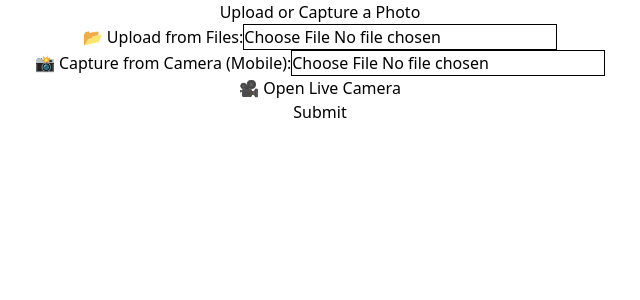
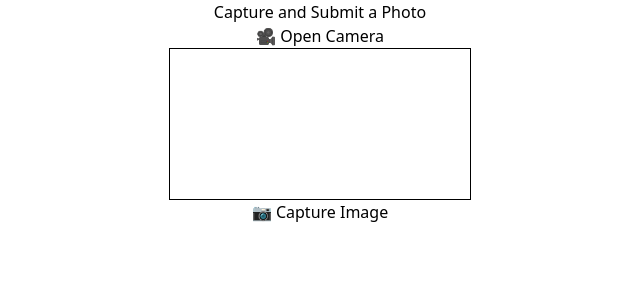
Before and after one commit to EliasMeh/ProjetHackathon, a Next.js app: page / in a window 1280 px wide. Shown: the top 300 px of the page, without its empty margins (320-960 px from the left). Built offline with nearby package versions, Linux system fonts and the light colour scheme.

Commit message:
test ajout metadata

```diff
--- a/package.json
+++ b/package.json
@@ -9,6 +9,7 @@
     "lint": "next lint"
   },
   "dependencies": {
+    "exif-js": "^2.3.0",
     "next": "15.2.3",
     "react": "^19.0.0",
     "react-dom": "^19.0.0"
--- /dev/null
+++ b/src/app/metadata/page.tsx
@@ -0,0 +1,42 @@
+'use client'
+import { useEffect, useState } from "react";
+import { useRouter } from "next/navigation";
+
+export default function MetadataPage() {
+  const [image, setImage] = useState<string | null>(null);
+  const [metadata, setMetadata] = useState<any>(null);
+  const router = useRouter();
+
+  useEffect(() => {
+    // Retrieve data from localStorage
+    const savedImage = localStorage.getItem("capturedImage");
+    const savedMetadata = localStorage.getItem("metadata");
+
+    if (!savedImage) {
+      router.push("/"); // Redirect if no image data is found
+    } else {
+      setImage(savedImage);
+      setMetadata(savedMetadata ? JSON.parse(savedMetadata) : {});
+    }
+  }, [router]);
+
+  return (
+    <div className="flex flex-col items-center p-4 space-y-4">
+      <h1 className="text-xl font-bold">Image Metadata</h1>
+
+      {/* Display Image */}
+      {image && <img src={image} alt="Captured" className="w-64 h-64 object-cover border" />}
+
+      {/* Display Metadata */}
+      <div className="mt-4 p-2 border w-full text-sm">
+        <h2 className="font-semibold">Metadata:</h2>
+        <pre>{JSON.stringify(metadata, null, 2)}</pre>
+      </div>
+
+      {/* Back to Capture Page */}
+      <button onClick={() => router.push("/")} className="px-4 py-2 bg-gray-500 text-white rounded">
+        🔄 Capture Again
+      </button>
+    </div>
+  );
+}
--- a/src/app/page.tsx
+++ b/src/app/page.tsx
@@ -1,41 +1,28 @@
 'use client'
 import { useState, useRef } from "react";
+import { useRouter } from "next/navigation";
+import EXIF from "exif-js";
 
 export default function Home() {
   const [image, setImage] = useState<string | null>(null);
-  const [processedImage, setProcessedImage] = useState<string | null>(null);
   const videoRef = useRef<HTMLVideoElement | null>(null);
   const canvasRef = useRef<HTMLCanvasElement | null>(null);
-  const [isCameraOpen, setIsCameraOpen] = useState(false);
+  const [metadata, setMetadata] = useState<Record<string, string | number> | null>(null);
+  const router = useRouter();
 
-  // Handle file upload & camera capture
-  const handleFileChange = (event: React.ChangeEvent<HTMLInputElement>) => {
-    const file = event.target.files?.[0];
-    if (file) {
-      const reader = new FileReader();
-      reader.onloadend = () => {
-        const imageUrl = reader.result as string;
-        setImage(imageUrl);
-        processImage(imageUrl);
-      };
-      reader.readAsDataURL(file);
-    }
-  };
-
-  // Open camera using MediaDevices API (for desktop)
+  // Open Camera
   const openCamera = async () => {
-    setIsCameraOpen(true);
     try {
       const stream = await navigator.mediaDevices.getUserMedia({ video: { facingMode: "environment" } });
       if (videoRef.current) {
         videoRef.current.srcObject = stream;
       }
-    } catch (error) {
-      console.error("Camera access denied:", error);
+    } catch {
+      alert("Camera access denied.");
     }
   };
 
-  // Capture image from live camera
+  // Capture Image from Video
   const captureImage = () => {
     if (videoRef.current && canvasRef.current) {
       const ctx = canvasRef.current.getContext("2d");
@@ -44,90 +31,59 @@ export default function Home() {
       ctx?.drawImage(videoRef.current, 0, 0);
       const imageUrl = canvasRef.current.toDataURL();
       setImage(imageUrl);
-      processImage(imageUrl);
+
+      // Extract metadata
+      fetch(imageUrl)
+        .then((res) => res.blob())
+        .then((blob) => {
+          const objectUrl = URL.createObjectURL(blob);
+          EXIF.getData(objectUrl, function (this: { [key: string]: string | number }) {
+            const allMetaData = EXIF.getAllTags(this);
+            setMetadata(allMetaData);
+          });
+        });
     }
   };
 
-  // Convert image to grayscale
-  const processImage = (imageUrl: string) => {
-    const img = new Image();
-    img.src = imageUrl;
-    img.onload = () => {
-      const canvas = document.createElement("canvas");
-      const ctx = canvas.getContext("2d");
-      if (!ctx) return;
-
-      canvas.width = img.width;
-      canvas.height = img.height;
-      ctx.drawImage(img, 0, 0);
-
-      const imageData = ctx.getImageData(0, 0, canvas.width, canvas.height);
-      const data = imageData.data;
-
-      // Grayscale processing
-      for (let i = 0; i < data.length; i += 4) {
-        const avg = (data[i] + data[i + 1] + data[i + 2]) / 3;
-        data[i] = avg;
-        data[i + 1] = avg;
-        data[i + 2] = avg;
-      }
-
-      ctx.putImageData(imageData, 0, 0);
-      setProcessedImage(canvas.toDataURL());
-    };
+  // Submit & Redirect to Metadata Page
+  const handleSubmit = () => {
+    if (image) {
+      localStorage.setItem("capturedImage", image);
+      localStorage.setItem("metadata", JSON.stringify(metadata || {}));
+      router.push("/metadata");
+    }
   };
 
   return (
     <div className="flex flex-col items-center p-4 space-y-4">
-      <h1 className="text-xl font-bold">Upload or Capture a Photo</h1>
+      <h1 className="text-xl font-bold">Capture and Submit a Photo</h1>
 
-      {/* Upload from File */}
-      <label className="block">
-        📂 Upload from Files:
-        <input type="file" accept="image/*" onChange={handleFileChange} className="border p-2" />
-      </label>
+      {/* Open Camera Button */}
+      <button onClick={openCamera} className="px-4 py-2 bg-green-500 text-white rounded">
+        🎥 Open Camera
+      </button>
 
-      {/* Capture from Camera (Mobile) */}
-      <label className="block">
-        📸 Capture from Camera (Mobile):
-        <input type="file" accept="image/*" capture="environment" onChange={handleFileChange} className="border p-2" />
-      </label>
+      {/* Live Camera Preview */}
+      <video ref={videoRef} autoPlay playsInline className="w-64 h-64 border" />
 
-      {/* Open Live Camera (Desktop or Mobile) */}
-      {!isCameraOpen && (
-        <button onClick={openCamera} className="px-4 py-2 bg-green-500 text-white rounded">
-          🎥 Open Live Camera
-        </button>
-      )}
+      {/* Capture Button */}
+      <button onClick={captureImage} className="px-4 py-2 mt-2 bg-red-500 text-white rounded">
+        📷 Capture Image
+      </button>
 
-      {isCameraOpen && (
-        <div className="flex flex-col items-center">
-          <video ref={videoRef} autoPlay className="w-64 h-64 border" />
-          <button onClick={captureImage} className="px-4 py-2 mt-2 bg-red-500 text-white rounded">
-            📷 Capture Image
-          </button>
-        </div>
-      )}
-
-      {/* Original Image Preview */}
+      {/* Captured Image Preview */}
       {image && (
         <>
-          <h2 className="text-lg font-semibold">Original Image</h2>
-          <img src={image} alt="Original" className="w-64 h-64 object-cover border" />
+          <h2 className="text-lg font-semibold">Captured Image</h2>
+          <img src={image} alt="Captured" className="w-64 h-64 object-cover border" />
+          <button onClick={handleSubmit} className="px-4 py-2 mt-2 bg-blue-500 text-white rounded">
+            ✅ Submit & View Metadata
+          </button>
         </>
       )}
 
-      {/* Processed Image Preview */}
-      {processedImage && (
-        <>
-          <h2 className="text-lg font-semibold">Processed Image (Grayscale)</h2>
-          <img src={processedImage} alt="Processed" className="w-64 h-64 object-cover border" />
-        </>
-      )}
-
+      {/* Hidden Canvas */}
       <canvas ref={canvasRef} style={{ display: "none" }} />
-
-      <button className="px-4 py-2 bg-blue-500 text-white rounded">Submit</button>
     </div>
   );
 }
```
Also changed, not shown: 1 other file (tests, documents, lock files or other folders).
